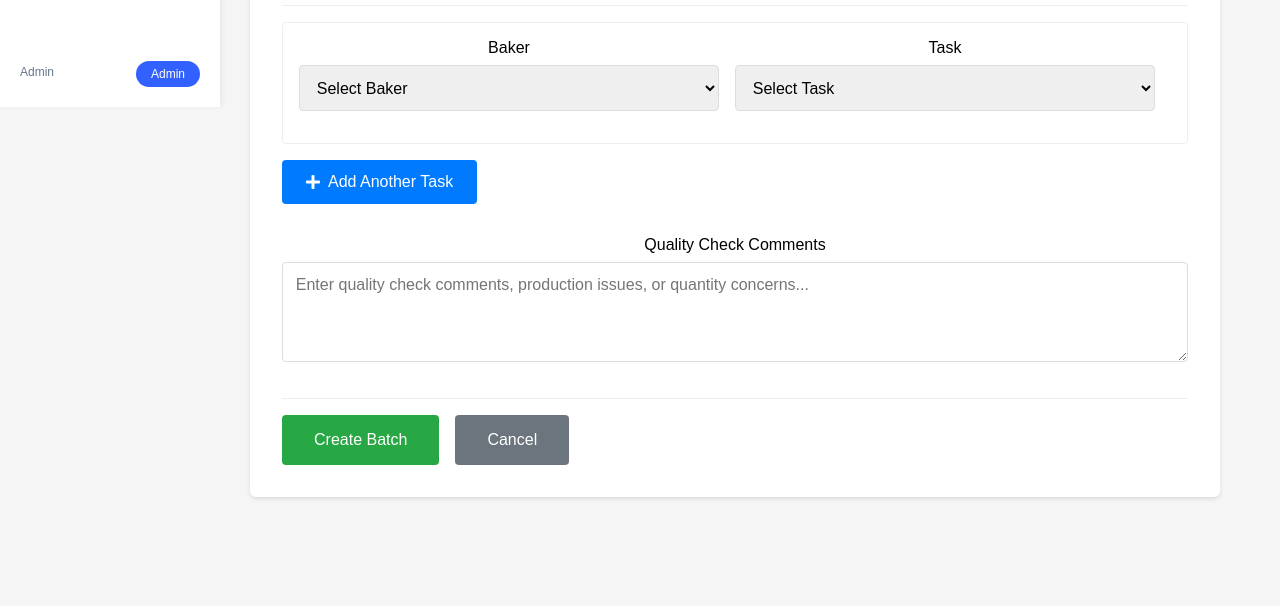
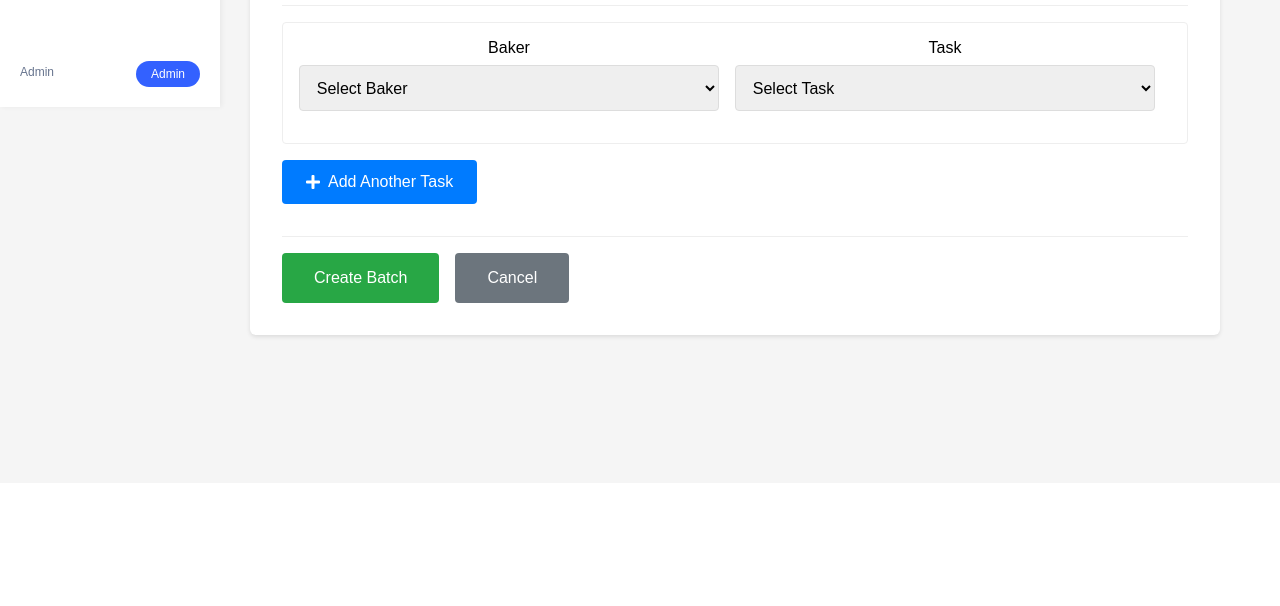
Before and after one commit to ainizam02/production, a PHP site: page /production/add_batch.php in a window 1280 px wide. Shown: the part 693-1299 px from the top of the page. After the commit the page ends 1033 px from the top, so only its background shows below. Run offline with PHP 8.4, Linux system fonts and the light colour scheme; a user stored in the database is signed in; data comes from the database, SQL or seed files in the repository.

Commit message:
Update add_batch.php

```diff
--- a/rotiseriproduction/add_batch.php
+++ b/rotiseriproduction/add_batch.php
@@ -116,14 +116,10 @@ try {
 
             // Validate and sanitize text inputs
             $remarks = trim(filter_var($_POST['remarks'], FILTER_SANITIZE_STRING));
-            $quality_check = trim(filter_var($_POST['quality_check'], FILTER_SANITIZE_STRING));
 
             // Check length limits
             if (strlen($remarks) > MAX_REMARKS_LENGTH) {
                 throw new Exception("Remarks exceed maximum length of " . MAX_REMARKS_LENGTH . " characters");
-            }
-            if (strlen($quality_check) > MAX_QUALITY_CHECK_LENGTH) {
-                throw new Exception("Quality check comments exceed maximum length of " . MAX_QUALITY_CHECK_LENGTH . " characters");
             }
 
             // Validate assignments array
@@ -163,9 +159,9 @@ try {
 
             // Insert batch
             $stmt = $conn->prepare("INSERT INTO tbl_batches (recipe_id, schedule_id, batch_startTime,
-                                                          batch_endTime, batch_remarks, quality_check)
-                                  VALUES (?, ?, ?, ?, ?, ?)");
-            $stmt->execute([$recipe_id, $schedule_id, $start_time, $end_time, $remarks, $quality_check]);
+                                                          batch_endTime, batch_remarks)
+                                  VALUES (?, ?, ?, ?, ?)");
+            $stmt->execute([$recipe_id, $schedule_id, $start_time, $end_time, $remarks]);
 
             $batch_id = $conn->lastInsertId();
 
@@ -207,7 +203,7 @@ try {
 <head>
     <meta charset="UTF-8">
     <meta name="viewport" content="width=device-width, initial-scale=1.0">
-    <title>Add Batch - YSLProduction</title>
+    <title>Add Batch - Roti Seri Production</title>
     <link rel="stylesheet" href="css/style.css">
     <link rel="stylesheet" href="css/dashboard.css">
     <link rel="stylesheet" href="css/batch.css">
@@ -340,12 +336,6 @@ try {
                 </button>
             </div>
 
-            <div class="form-group">
-                <label for="quality_check">Quality Check Comments</label>
-                <textarea id="quality_check" name="quality_check" rows="3"
-                          placeholder="Enter quality check comments, production issues, or quantity concerns..."></textarea>
-            </div>
-
             <div class="form-actions">
                 <button type="submit" class="submit-btn">Create Batch</button>
                 <a href="view_batches.php" class="cancel-btn">Cancel</a>
```
